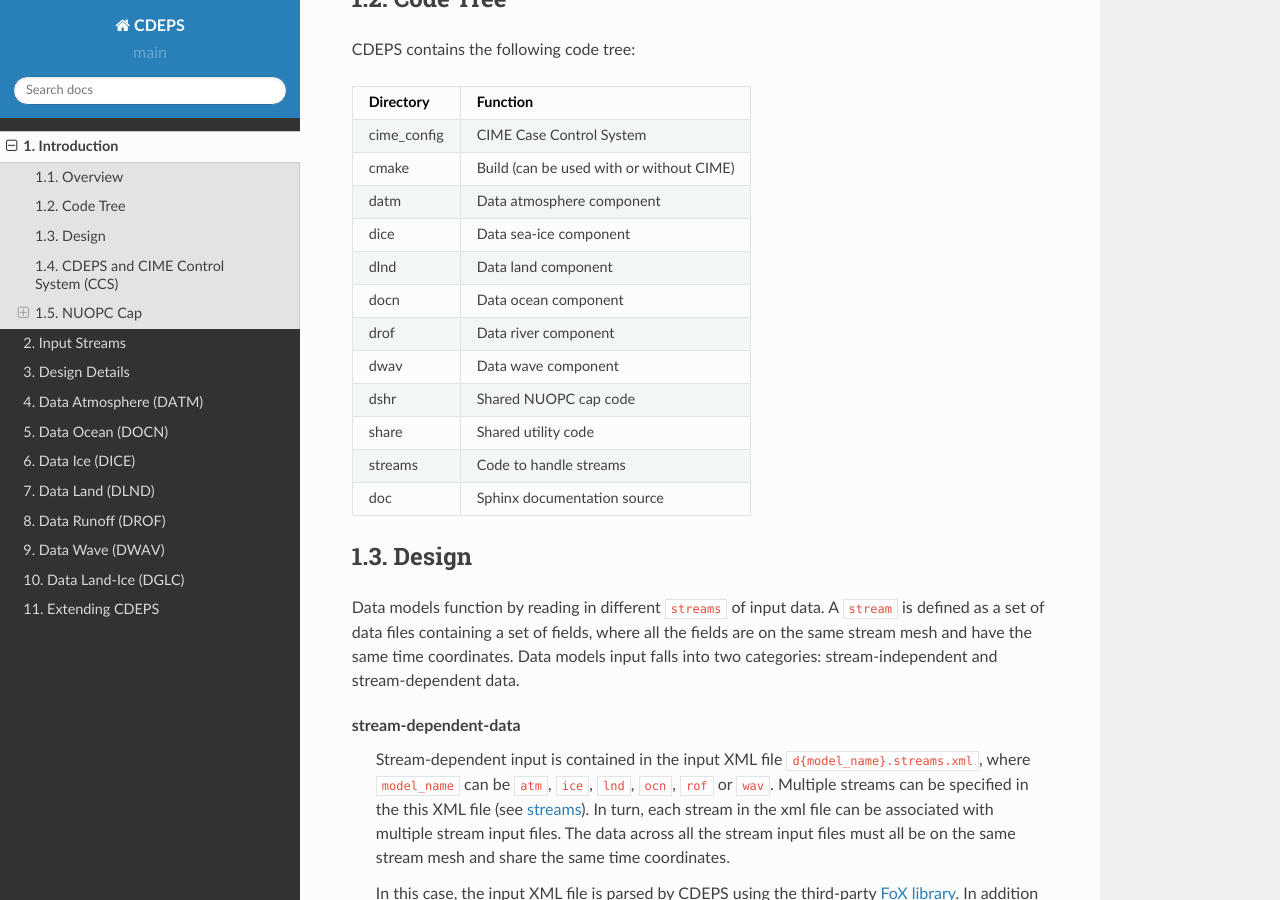
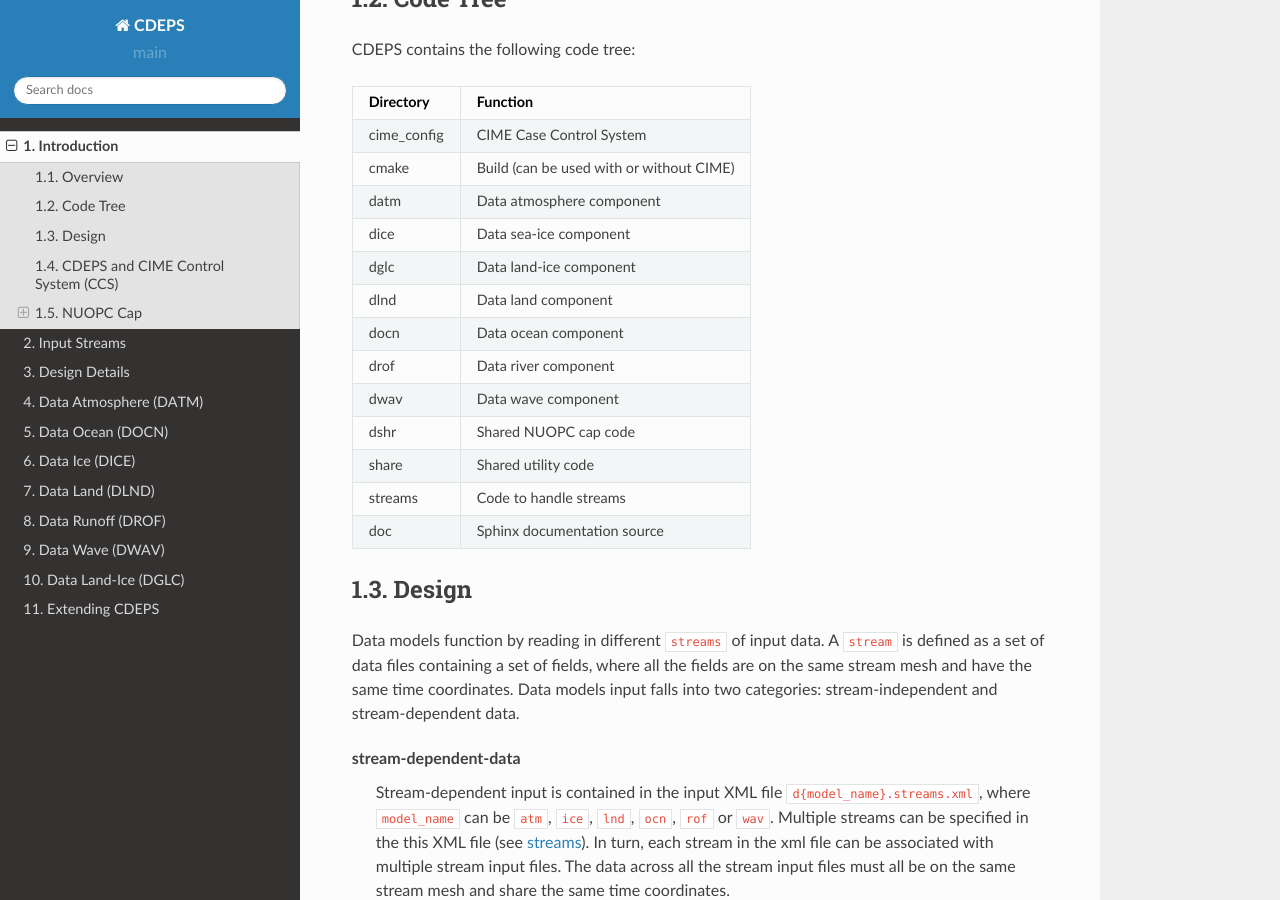
Before and after one commit to ESCOMP/CDEPS, a Sphinx documentation site: the page built from doc/source/introduction.rst, in a window 1280 px wide and 900 px high, scrolled down 954 px. Built offline with Sphinx 7.4.7 and the Read the Docs theme 2.0.0, drawn with Linux system fonts in a browser that asks for light colours; comment, search, counter and statistics services are not loaded.

Commit message:
more additions for dglc

```diff
--- a/doc/source/introduction.rst
+++ b/doc/source/introduction.rst
@@ -59,6 +59,7 @@ cime_config      CIME Case Control System
 cmake            Build (can be used with or without CIME)
 datm             Data atmosphere component
 dice	         Data sea-ice component
+dglc	         Data land-ice component
 dlnd	         Data land component
 docn	         Data ocean component
 drof	         Data river component
@@ -132,7 +133,7 @@ CDEPS and CIME Control System (CCS)
 
 If the CDEPS data models are used in conjunction with the CIME Case Control System (CCS) then the following will also hold:
 Each data model has an xml variable in ``env_run.xml`` that specifies the data model mode.
-These are: ``DATM_MODE``, ``DICE_MODE``, ``DLND_MODE``, ``DOCN_MODE``, ``DROF_MODE``, ``DWAV_MODE``.
+These are: ``DATM_MODE``, ``DICE_MODE``, ``DGLC_MODE``, ``DLND_MODE``, ``DOCN_MODE``, ``DROF_MODE``, ``DWAV_MODE``.
 Each data model mode specifies the streams that are associated with that data model.
 
 More details of the data model design are covered in :ref:`design details<design-details>`.
--- a/doc/source/streams.rst
+++ b/doc/source/streams.rst
@@ -365,7 +365,7 @@ Data Model Namelist Input
 -------------------------
 
 Each data model has an associated input namelist file, ``d{model_name}_in``,
-where ``model_name=[datm,dlnd,dice,docn,drof,dwav]``.
+where ``model_name=[datm,dlnd,dglc,dice,docn,drof,dwav]``.
 
 The following namelist variables appear in each data model namelist:
 
@@ -380,6 +380,8 @@ The following namelist variables appear in each data model namelist:
   :ref:`Data Ice <dice>`
 
   :ref:`Data Land <dlnd>`
+
+  :ref:`Data Land-Ice <dglc>`
 
   :ref:`Data Ocean <docn>`
 
```
